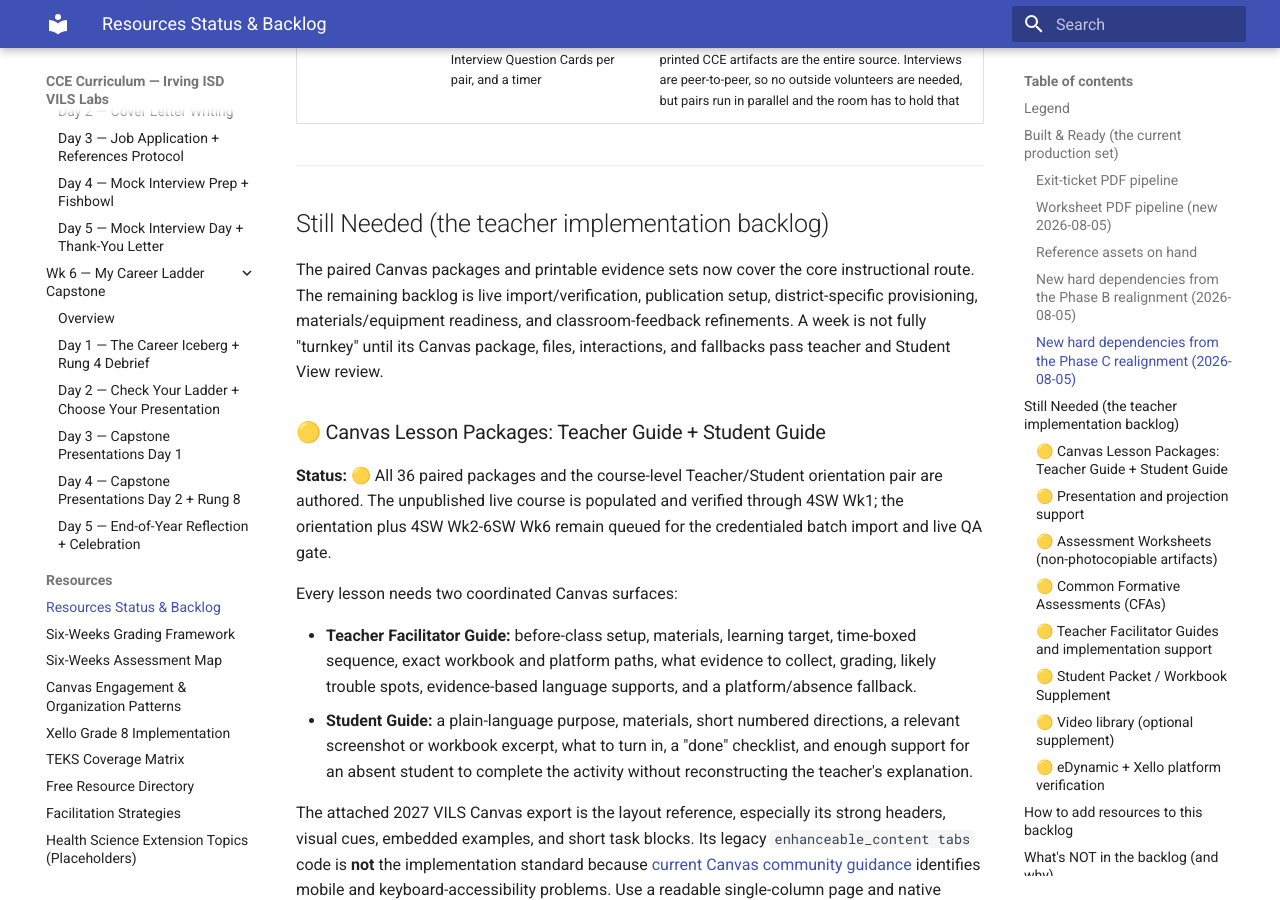
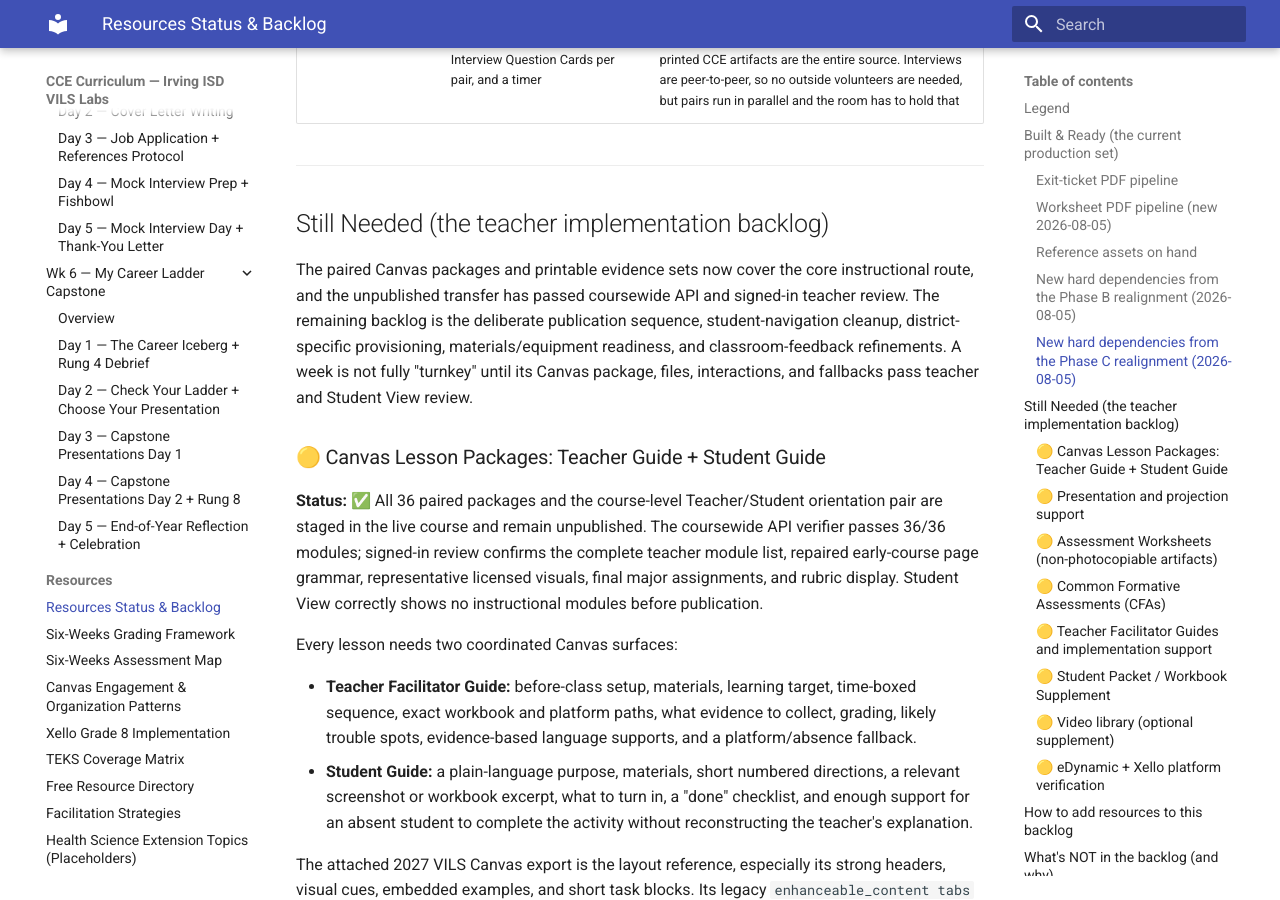
Before and after one commit to elbrielle/cce-curriculum, an MkDocs documentation site: the page built from docs/resources/resources-status.md, in a window 1280 px wide and 900 px high, scrolled down 4652 px. Built offline with MkDocs 1.6.1 and Material for MkDocs 9.7.7, drawn with Linux system fonts in a browser that asks for light colours; the version menu is left out; some of the changed text lies outside the part shown.

Commit message:
Complete unpublished Canvas course transfer

```diff
--- a/docs/resources/resources-status.md
+++ b/docs/resources/resources-status.md
@@ -2,7 +2,7 @@
 
 **What this page is:** a living checklist of teacher-facing resources that are **ready to use**, **partially built**, or **still to be created** for the CCE Curriculum. This is the page to check when you want to know "what's missing before I can teach this week" or "what should I expect my teammates to build next."
 
-**Last updated:** 2026-08-08. **All 36 weeks are realigned to the official *Find Your Future* workbook, have paired Canvas production packages, and have printable evidence sets.** Canvas is the official delivery environment; this site is the public review and backup surface. The live unpublished course is populated through 4SW Wk1. The 17 remaining 4SW Wk2-6SW Wk6 packages have passed credential-free preflight and are queued for unpublished import plus coursewide API/browser verification.
+**Last updated:** 2026-08-09. **All 36 weeks are realigned to the official *Find Your Future* workbook, have paired Canvas production packages, and have printable evidence sets.** Canvas is the official delivery environment; this site is source-control backup only. The complete live course is now staged in Canvas and remains unpublished for review. Coursewide verification passes all 36 instructional modules, 360 paired pages, 118 interactions, 552 referenced files, and the full 18-minor/12-major assessment map with attached rubrics.
 
 ---
 
@@ -80,7 +80,7 @@ Two Climber Notes decks are also load-bearing in Health Science: **Vitals in Mot
 
 ### New hard dependencies from the Phase C realignment (2026-08-05)
 
-Realigning 4SW, 5SW, and 6SW added four more deck dependencies and one scheduling load. Every deck named here has a gitignored Canvas-only delivery set and a paired module package; the 4SW Wk2-6SW Wk6 assets remain unpublished and await the live batch import/verification gate. Source `.pptx` binaries cannot be retrieved from the repo or public site.
+Realigning 4SW, 5SW, and 6SW added four more deck dependencies and one scheduling load. Every deck named here has a gitignored Canvas-only delivery set and a paired module package; the complete asset set is staged in locked, unpublished Canvas folders. Source `.pptx` binaries cannot be retrieved from the repo or a public site.
 
 | Week | What it needs | Why |
 |---|---|---|
@@ -96,11 +96,11 @@ Realigning 4SW, 5SW, and 6SW added four more deck dependencies and one schedulin
 
 ## Still Needed (the teacher implementation backlog)
 
-The paired Canvas packages and printable evidence sets now cover the core instructional route. The remaining backlog is live import/verification, publication setup, district-specific provisioning, materials/equipment readiness, and classroom-feedback refinements. A week is not fully "turnkey" until its Canvas package, files, interactions, and fallbacks pass teacher and Student View review.
+The paired Canvas packages and printable evidence sets now cover the core instructional route, and the unpublished transfer has passed coursewide API and signed-in teacher review. The remaining backlog is the deliberate publication sequence, student-navigation cleanup, district-specific provisioning, materials/equipment readiness, and classroom-feedback refinements. A week is not fully "turnkey" until its Canvas package, files, interactions, and fallbacks pass teacher and Student View review.
 
 ### 🟡 Canvas Lesson Packages: Teacher Guide + Student Guide
 
-**Status:** 🟡 All 36 paired packages and the course-level Teacher/Student orientation pair are authored. The unpublished live course is populated and verified through 4SW Wk1; the orientation plus 4SW Wk2-6SW Wk6 remain queued for the credentialed batch import and live QA gate.
+**Status:** ✅ All 36 paired packages and the course-level Teacher/Student orientation pair are staged in the live course and remain unpublished. The coursewide API verifier passes 36/36 modules; signed-in review confirms the complete teacher module list, repaired early-course page grammar, representative licensed visuals, final major assignments, and rubric display. Student View correctly shows no instructional modules before publication.
 
 Every lesson needs two coordinated Canvas surfaces:
 
@@ -166,7 +166,7 @@ Completed examples include the 2SW Wk1 position-paper tools, 4SW Wk1 profile aud
 
 ### 🟡 Teacher Facilitator Guides and implementation support
 
-**Status:** 🟡 Paired Teacher Facilitator Guides are authored for all 36 weeks; live import/verification is complete through 4SW Wk1 and pending for the remaining 17 modules.
+**Status:** ✅ Paired Teacher Facilitator Guides are staged and coursewide-verified for all 36 weeks. Every instructional day has one unpublished teacher page and one unpublished student page in chronological Canvas module order.
 
 The Teacher Guide page is the companion, so teachers do not have to cross-reference a separate book while teaching. It carries before-class setup, exact resources, the 50-minute flow and trim point, monitoring/key guidance, grading boundary, supports, and platform/equipment/absence routes. Remaining implementation support belongs in Canvas or a maintained teacher index rather than another disconnected document.
 
```
Also changed, not shown: cce-curriculum/notes/canvas-build-log.md (+12 -0 lines), 8 other files.
